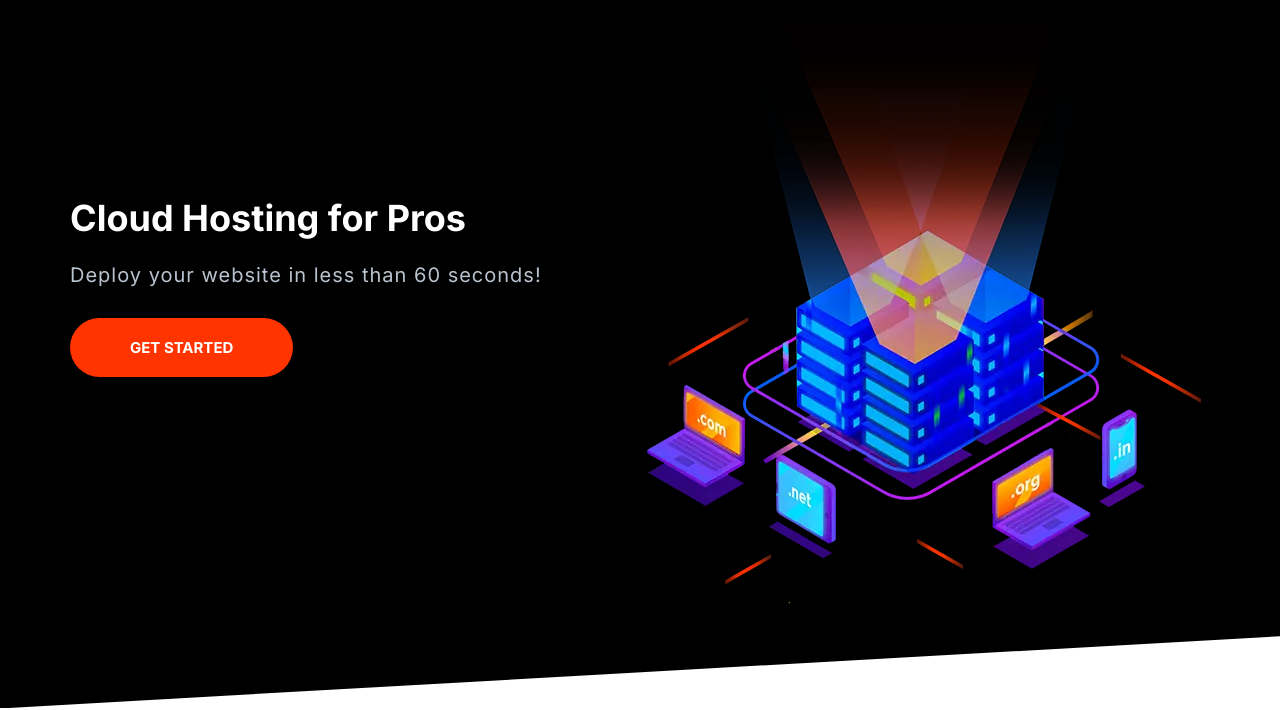
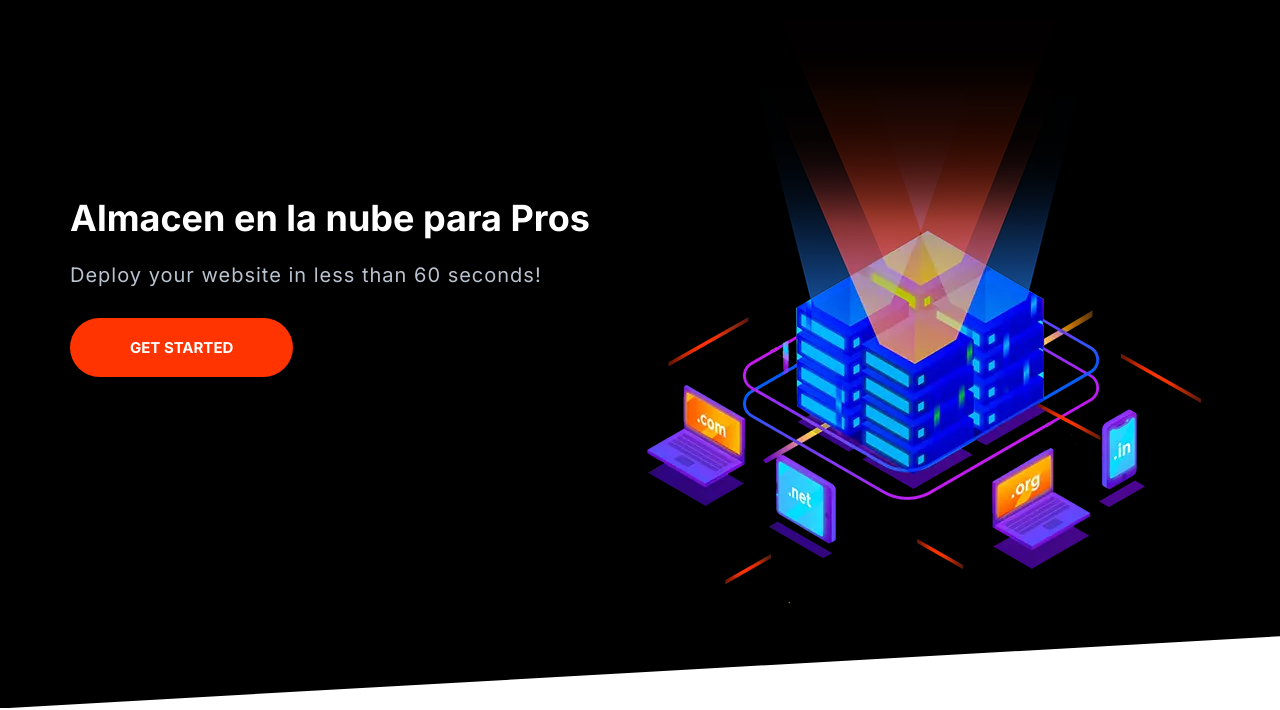
Before and after one commit to i2bgilberto/i2b-html-plus-css, a website built with Parcel: page index.html in a window 1280 px wide. Shown: the part 91-801 px from the top of the page. Built offline with nearby package versions, Linux system fonts and the light colour scheme.

Commit message:
Change spanish title

```diff
--- a/index.html
+++ b/index.html
@@ -42,7 +42,7 @@
     <section class="block block--dark block--skewed-left hero">
         <div class="container grid grid--1x2">
             <header class=" block__header hero__content">
-                <h1 class="block__heading">Cloud Hosting for Pros</h1>
+                <h1 class="block__heading">Almacen en la nube para Pros</h1>
                 <p class="hero__tagline">Deploy your website in less than 60 seconds!</p>
                 <a href="#" class="btn btn--accent btn--stretched">Get Started</a>
             </header>
```
